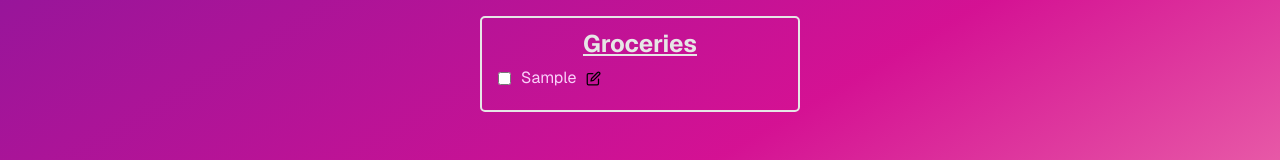
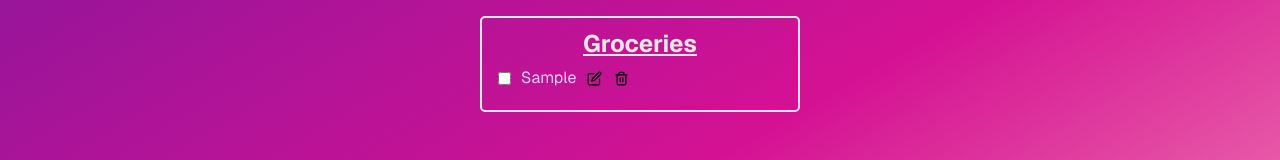
Before and after one commit to franco-ortega/workshop, a Next.js app: page /list in a window 1280 px wide. Both pictures are taken after typing "Sample" into the empty fields and a click on the button "Add Item". Shown: the part 220-380 px from the top of the page. Built offline with nearby package versions, Linux system fonts and the light colour scheme.

Commit message:
add movement to edit and trash icons

```diff
--- a/components/ListItem/ListItem.jsx
+++ b/components/ListItem/ListItem.jsx
@@ -1,4 +1,5 @@
 import EditIcon from '../_Icons/EditIcon';
+import TrashIcon from '../_Icons/TrashIcon';
 import styles from './ListItem.module.css';
 
 export default function ListItem({ item }) {
@@ -6,9 +7,8 @@ export default function ListItem({ item }) {
 		<li className={styles.ListItem}>
 			<input type='checkbox' id={item} name={item} />
 			<label htmlFor={item}>{item}</label>
-			{/* <span> */}
 			<EditIcon />
-			{/* </span> */}
+			<TrashIcon />
 		</li>
 	);
 }
--- a/components/_Icons/EditIcon.jsx
+++ b/components/_Icons/EditIcon.jsx
@@ -1,12 +1,15 @@
 import Image from 'next/image';
+import styles from './Icon.module.css';
 
 export default function EditIcon() {
 	return (
+		<span className={styles.Icon}>
 			<Image
 				src='/icons/edit-icon-feather.svg' // Path to your SVG file
 				alt='Edit Icon'
 				width={15} // Specify the width
 				height={15} // Specify the height
 			/>
+		</span>
 	);
 }
--- /dev/null
+++ b/components/_Icons/Icon.module.css
@@ -0,0 +1,13 @@
+.Icon {
+	transition: all 250ms linear;
+	border-radius: 5px;
+	padding: 1px;
+
+	@media (hover: hover) {
+		&:hover {
+			cursor: pointer;
+			transform: scale(1.15);
+			rotate: calc(10deg);
+		}
+	}
+}
--- /dev/null
+++ b/components/_Icons/TrashIcon.jsx
@@ -0,0 +1,15 @@
+import Image from 'next/image';
+import styles from './Icon.module.css';
+
+export default function TrashIcon() {
+	return (
+		<span className={styles.Icon}>
+			<Image
+				src='/icons/trash-icon-feather.svg'
+				alt='Trash Icon'
+				width={15}
+				height={15}
+			/>
+		</span>
+	);
+}
```
Also changed, not shown: public/icons/trash-icon-feather.svg (added). Lines whose indentation alone changed are shown as unchanged.
